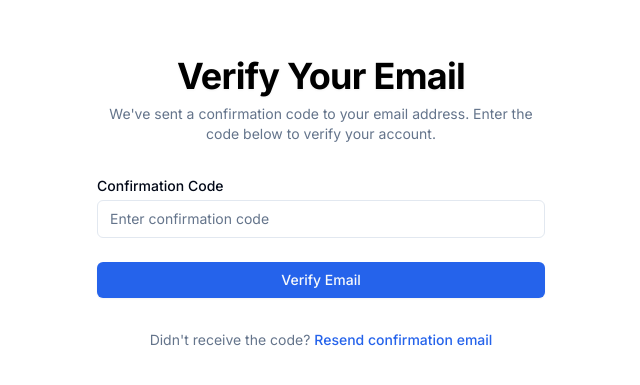
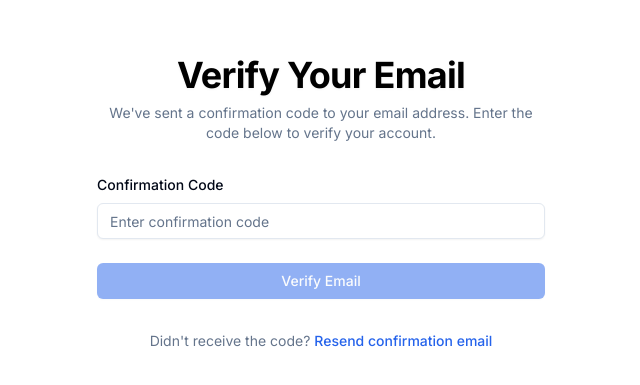
Before and after one commit to advitama/ruker-auth-app, a Next.js app: page /verify-email in a window 1280 px wide. Shown: the part 197-582 px from the top of the page, without its empty margins (319-959 px from the left). Built offline with nearby package versions, Linux system fonts and the light colour scheme; no server answers.

Commit message:
feat: Add ConfirmEmailForm component for email verification

```diff
--- a/src/app/verify-email/page.tsx
+++ b/src/app/verify-email/page.tsx
@@ -1,16 +1,19 @@
 /* eslint-disable react/no-unescaped-entities */
+import Link from "next/link";
+import type { Metadata } from "next";
 import TypingAnimation from "@/components/magicui/typing-animation";
+import ConfirmEmailForm from "@/components/forms/confirm-email";
 
-import Link from "next/link";
+export const metadata: Metadata = {
+    title: "Verify your Email"
+
+}
 
 export default function ConfirmEmailPage() {
   return (
     <div className="flex min-h-screen items-center justify-center bg-background px-4 py-12 sm:px-6 lg:px-8">
       <div className="w-full max-w-md space-y-8">
         <div>
-          {/* <h2 className="mt-6 text-center text-3xl font-bold tracking-tight text-foreground">
-            Verify Your Email
-          </h2> */}
           <TypingAnimation
             className="text-4xl font-bold text-black dark:text-white"
             text="Verify Your Email"
@@ -20,35 +23,7 @@ export default function ConfirmEmailPage() {
             below to verify your account.
           </p>
         </div>
-        <form className="space-y-6" action="#" method="POST">
-          <div>
-            <label
-              htmlFor="code"
-              className="block text-sm font-medium text-foreground"
-            >
-              Confirmation Code
-            </label>
-            <div className="mt-1">
-              <input
-                id="code"
-                name="code"
-                type="text"
-                autoComplete="off"
-                required
-                className="block w-full appearance-none rounded-md border border-input bg-background px-3 py-2 placeholder-muted-foreground focus:border-primary focus:outline-none focus:ring-primary sm:text-sm"
-                placeholder="Enter confirmation code"
-              />
-            </div>
-          </div>
-          <div>
-            <button
-              type="submit"
-              className="flex w-full justify-center rounded-md bg-primary py-2 px-4 text-sm font-medium text-primary-foreground shadow-sm hover:bg-primary/90 focus:outline-none focus:ring-2 focus:ring-primary focus:ring-offset-2"
-            >
-              Verify Email
-            </button>
-          </div>
-        </form>
+        <ConfirmEmailForm />
         <div className="text-center text-sm text-muted-foreground">
           Didn't receive the code?{" "}
           <Link
--- /dev/null
+++ b/src/components/forms/confirm-email.tsx
@@ -0,0 +1,146 @@
+"use client";
+
+// Import the axios instance
+import { AUTH_API } from "@/lib/axios";
+
+// Import hooks from the tanstack/react-query
+import { useMutation, useQuery } from "@tanstack/react-query";
+
+// Import components from the shadcn/ui/form, zod, and react-hook-form
+import {
+  Form,
+  FormControl,
+  FormField,
+  FormItem,
+  FormLabel,
+  FormMessage,
+} from "@/components/ui/form";
+import { z } from "zod";
+import { useForm } from "react-hook-form";
+import { zodResolver } from "@hookform/resolvers/zod";
+
+// Import components from the shadcn/ui
+import { Input } from "@/components/ui/input";
+import { Button } from "@/components/ui/button";
+import { toast } from "@/components/ui/use-toast";
+
+// Import getAccessToken hook
+import { getAccessToken } from "@/hooks/session";
+
+// Icon
+import { LoaderCircle } from "lucide-react";
+
+const formSchema = z.object({
+  verification_number: z.string(),
+});
+
+
+/*
+  * ConfirmEmailForm component
+  * This component is used to verify the email address of the user
+  * It uses the useQuery hook to fetch the user profile data
+  * It uses the useMutation hook to verify the email address
+  * It uses the useForm hook to handle the form state
+  * It uses the zodResolver hook to validate the form data
+  * It uses the AUTH_API axios instance to make the API request
+  * It uses the getAccessToken hook to get the access token
+  * It uses the toast hook to show the toast message
+  * It uses the Form, FormControl, FormField, FormItem, FormLabel, FormMessage, Input, Button components from the shadcn/ui
+*/
+function ConfirmEmailForm() {
+  const { data, isFetched } = useQuery({
+    queryKey: ["profile"],
+    queryFn: async () => {
+      const accessToken = await getAccessToken();
+      const response = await AUTH_API.get("/profile", {
+        headers: {
+          Authorization: `Bearer ${accessToken?.value}`,
+        },
+      });
+      return response.data;
+    },
+  });
+
+  const form = useForm<z.infer<typeof formSchema>>({
+    resolver: zodResolver(formSchema),
+  });
+
+  const { mutateAsync, isPending } = useMutation({
+    mutationFn: async (data: { id: string; verification_number: string }) =>
+      await AUTH_API.post("confirm-email", data).catch((error) => {
+        throw error.response.data;
+      }),
+    onSuccess: () => {
+      toast({
+        title: "Success",
+        description: "Email verified successfully",
+      });
+    },
+    onError: (error) => {
+      form.setError("verification_number", {
+        message: error.message,
+      });
+      toast({
+        title: "Failed to verify your email",
+        description: error.message,
+      });
+    },
+  });
+
+  const onSubmit = async (values: z.infer<typeof formSchema>) => {
+    await mutateAsync({
+      id: data.id,
+      verification_number: values.verification_number,
+    });
+  };
+
+  return (
+    <Form {...form}>
+      <form onSubmit={form.handleSubmit(onSubmit)} className="space-y-6">
+        <div>
+          <FormField
+            control={form.control}
+            name="verification_number"
+            render={({ field }) => (
+              <FormItem>
+                <FormLabel className="block text-sm font-medium text-foreground">
+                  Confirmation Code
+                </FormLabel>
+                <FormControl>
+                  <Input
+                    {...field}
+                    type="number"
+                    required
+                    className="block w-full appearance-none rounded-md border border-input bg-background px-3 py-2 placeholder-muted-foreground focus:border-primary focus:outline-none focus:ring-primary sm:text-sm"
+                    placeholder="Enter confirmation code"
+                  />
+                </FormControl>
+                <FormMessage />
+              </FormItem>
+            )}
+          />
+        </div>
+        <div>
+          {isPending ? (
+            <Button
+              className="flex w-full justify-center rounded-md bg-primary py-2 px-4 text-sm font-medium text-primary-foreground shadow-sm hover:bg-primary/90 focus:outline-none focus:ring-2 focus:ring-primary focus:ring-offset-2"
+              disabled
+            >
+              <LoaderCircle className="animate-spin" />
+            </Button>
+          ) : (
+            <Button
+              type="submit"
+              disabled={!isFetched}
+              className="flex w-full justify-center rounded-md bg-primary py-2 px-4 text-sm font-medium text-primary-foreground shadow-sm hover:bg-primary/90 focus:outline-none focus:ring-2 focus:ring-primary focus:ring-offset-2"
+            >
+              Verify Email
+            </Button>
+          )}
+        </div>
+      </form>
+    </Form>
+  );
+}
+
+export default ConfirmEmailForm;
```
